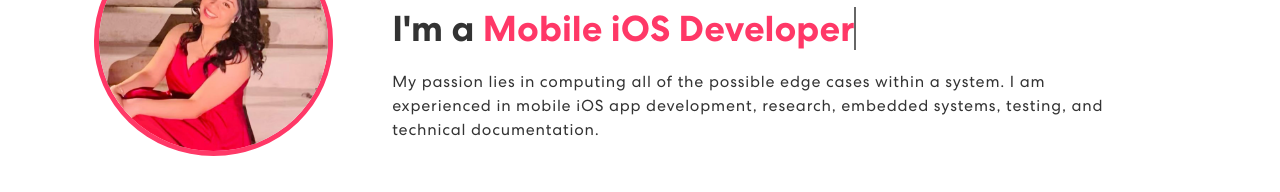
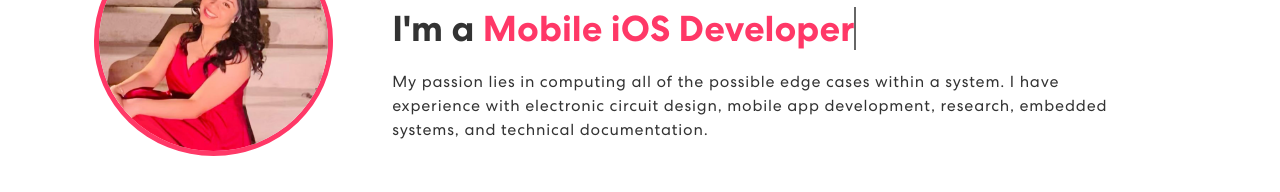
Before and after one commit to glopezsalgado/glopezsalgado.github.io, a React (Create React App) app: page / in a window 1280 px wide. Shown: the part 206-398 px from the top of the page. Built offline with nearby package versions, Linux system fonts and the light colour scheme.

Commit message:
fixing text headers in navbar

```diff
--- a/src/components/Banner.js
+++ b/src/components/Banner.js
@@ -56,7 +56,7 @@ export const Banner = () => {
                         <div className="right-column">
                             <h1><span>My name is </span><span class="name">Gabriela Ivonne Lopez-Salgado</span></h1>
                             <h1>{`I'm a`} <span className="txt-rotate" dataPeriod="1000" data-rotate='[ "Mobile iOS Developer", "Test Engineer", "Researcher", "Software Engineer", "Web Developer", "Web Designer", "UI/UX Designer" ]'><span className="wrap">{text}</span></span></h1>
-                            <p>My passion lies in computing all of the possible edge cases within a system.  I am experienced in mobile iOS app development, research, embedded systems, testing, and technical documentation.</p>
+                            <p>My passion lies in computing all of the possible edge cases within a system.  I have experience with electronic circuit design, mobile app development, research, embedded systems, and technical documentation.</p>
                         </div>
                     </Col>
                 </Row>
```
